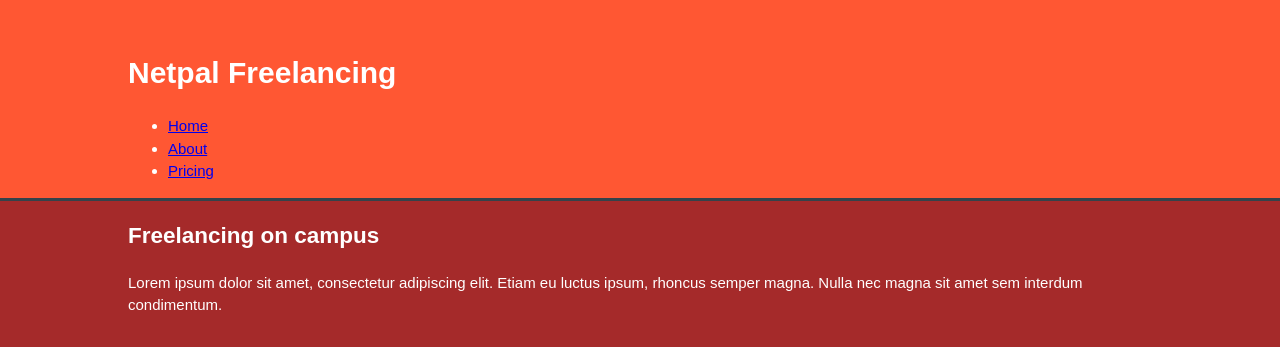
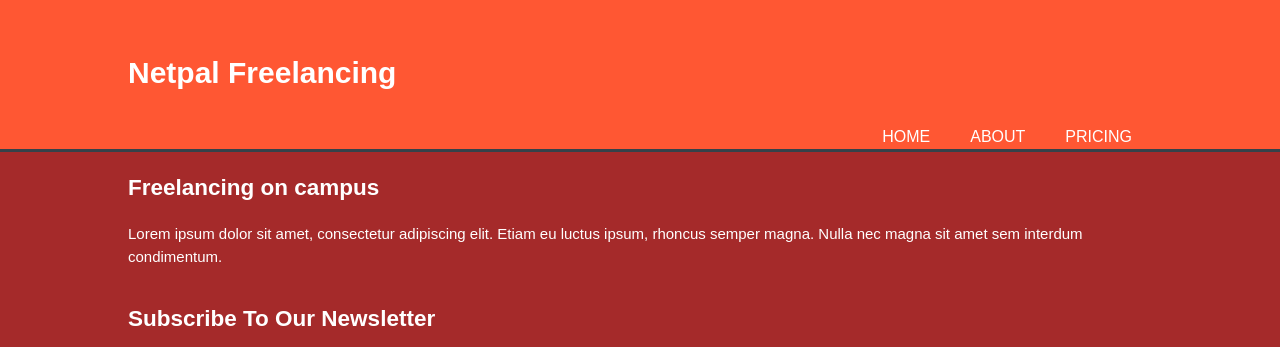
Before and after one commit to ababa026/netpal, a plain HTML site: page home page.html in a window 1280 px wide. Shown: the top 347 px of the page. Drawn offline with Linux system fonts and the light colour scheme.

Commit message:
added css to the home page

```diff
--- a/style.css
+++ b/style.css
@@ -6,6 +6,7 @@ body {
 
 
 }
+
 /*global */
 .container {
 	width:80%;
@@ -25,6 +26,38 @@ header {
 	border-bottom:#35424a 3px solid;
 }
 
+header a {
+	color:#ffffff;
+	text-decoration:none;
+	text-transform: uppercase;
+	font-size:16px;
+}
+
+
+header ul {
+	margin:0;
+	padding:0;
+}
+
+
+header li {
+	float:left;
+	display:inline;
+	padding:0 20px 0 20px;
+}
+
+header #advertising{
+	float:left;
+}
+
+header #advertising h1{
+	margin:0;
+}
+
+header nav{
+	float:right;
+	margin-top:10px;
+}
 #titre1 {
 	text-align: center;
 	color:white;
```
